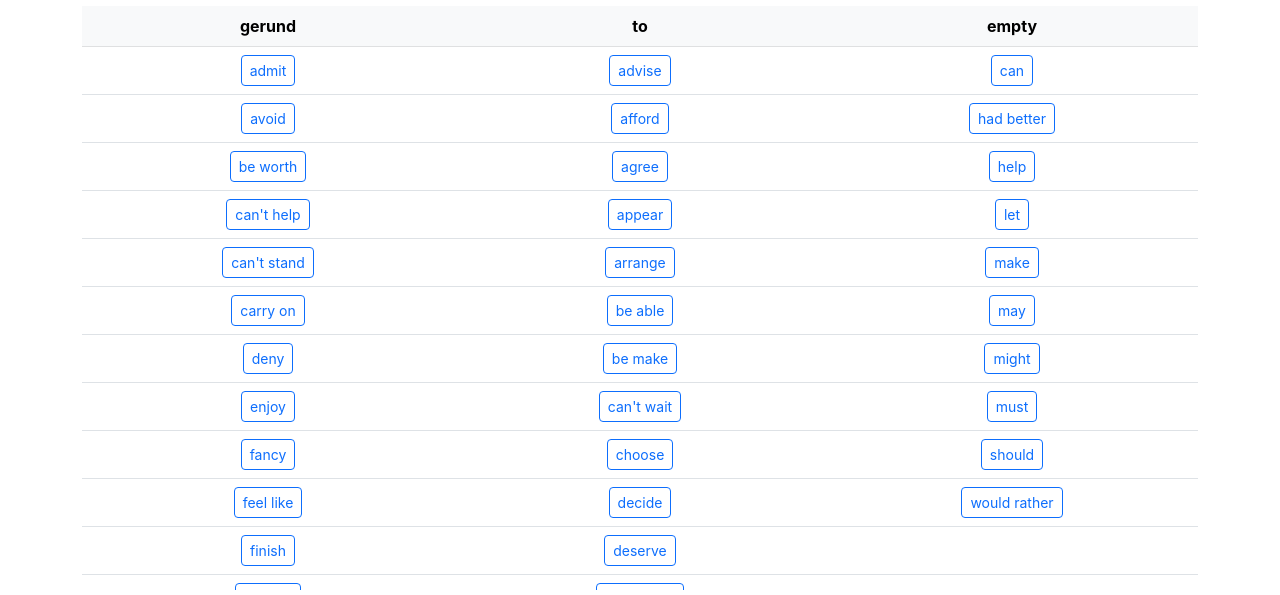
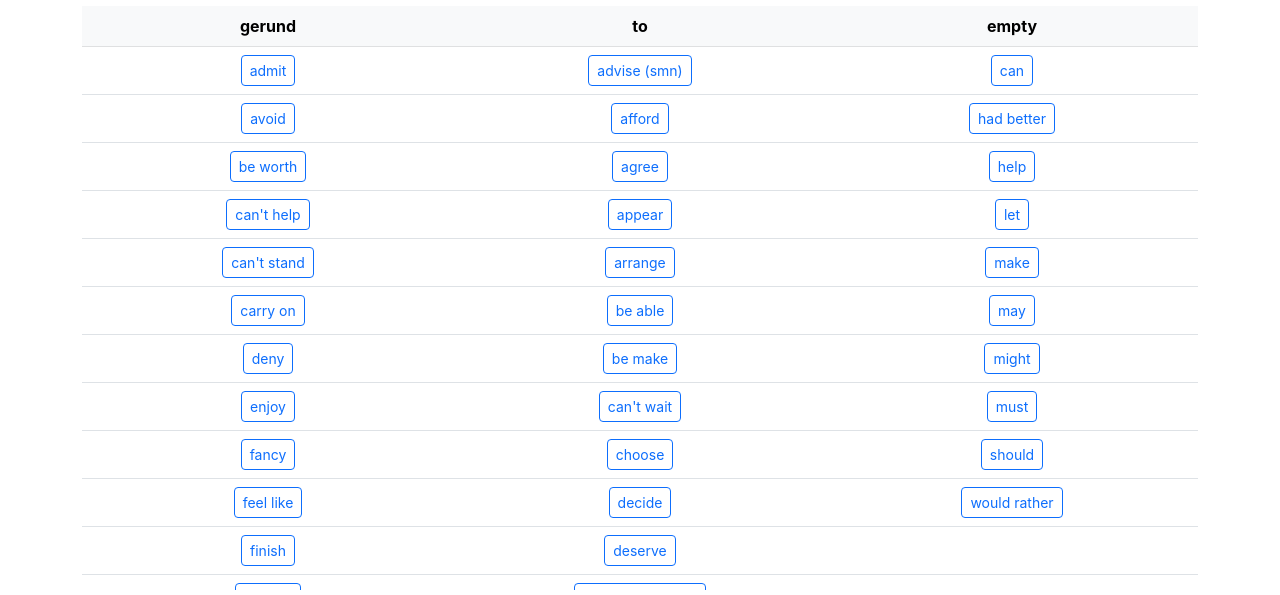
Before and after one commit to FunnyROGER2/verb-patterns, a React (Create React App) app: page /list in a window 1280 px wide. Shown: the part 202-797 px from the top of the page. Built offline with nearby package versions, Linux system fonts and the light colour scheme.

Commit message:
Examples have been fixed

```diff
--- a/src/verbs.js
+++ b/src/verbs.js
@@ -136,20 +136,20 @@ export const verbs = {
         "I&nbsp;can&rsquo;t afford to&nbsp;go&nbsp;on&nbsp;holiday this summer.",
     },
     {
-      name: "encourage",
+      name: "encourage (smn)",
       example: "I&nbsp;encourage all foreigners to&nbsp;try some baklava.",
     },
     {
-      name: "urge",
+      name: "urge (smn)",
       example:
         "I&nbsp;urge you to&nbsp;visit the different communities in&nbsp;New York.",
     },
     {
-      name: "persuade",
+      name: "persuade (smn)",
       example: "She persuaded&nbsp;us to&nbsp;visit Cork in&nbsp;the spring.",
     },
     {
-      name: "advise",
+      name: "advise (smn)",
       example:
         "I&nbsp;advise you to&nbsp;go&nbsp;to&nbsp;the Antipodes festival.",
     },
```
